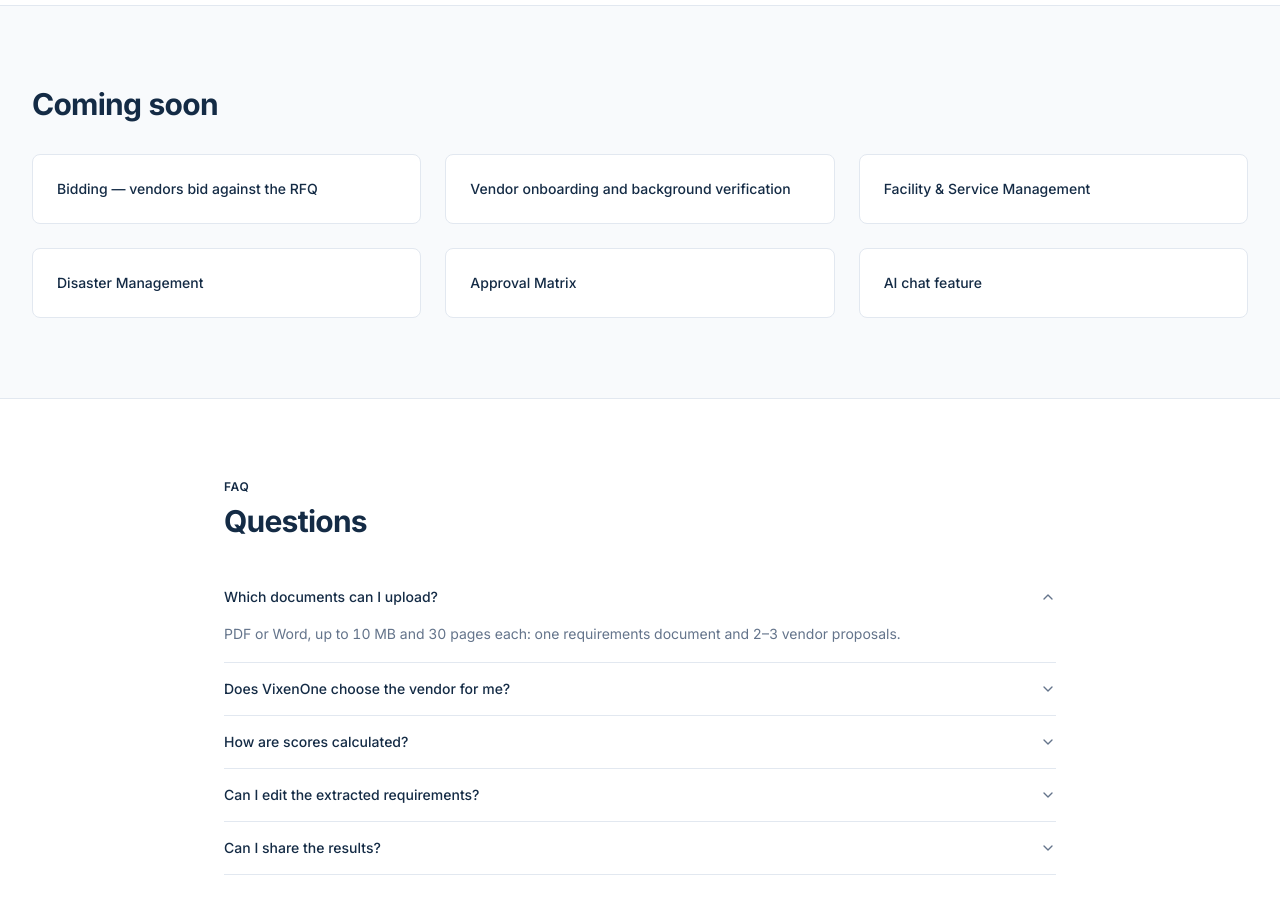
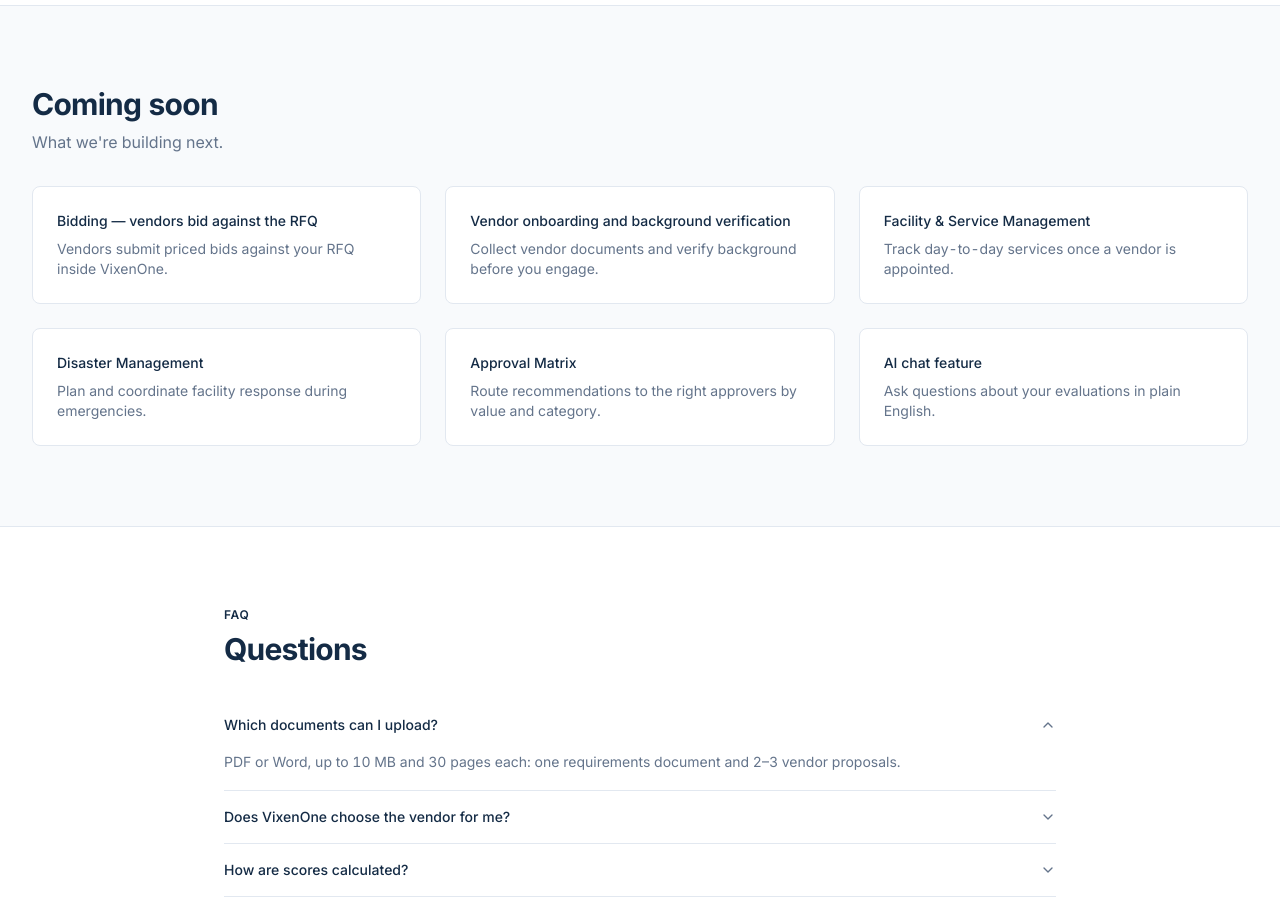
Before and after one commit to rsharma0211/vixenone, a React (Vite) app in the folder frontend/: page / in a window 1280 px wide. Shown: the part 3780-4695 px from the top of the page. Built offline with nearby package versions, Linux system fonts and the light colour scheme; no server answers.

Commit message:
P6: Landing Coming soon summaries with content lock

```diff
--- a/frontend/src/pages/LandingPage.tsx
+++ b/frontend/src/pages/LandingPage.tsx
@@ -788,25 +788,48 @@
                 <h2 className="text-2xl sm:text-3xl font-bold text-text tracking-tight">
                   Coming soon
                 </h2>
+                <p className="text-sm sm:text-base text-muted">
+                  What we're building next.
+                </p>
               </div>
             </Reveal>
 
             <div className="grid grid-cols-1 md:grid-cols-2 lg:grid-cols-3 gap-6">
               {[
-                'Bidding — vendors bid against the RFQ',
-                'Vendor onboarding and background verification',
-                'Facility & Service Management',
-                'Disaster Management',
-                'Approval Matrix',
-                'AI chat feature',
+                {
+                  title: 'Bidding — vendors bid against the RFQ',
+                  summary: 'Vendors submit priced bids against your RFQ inside VixenOne.',
+                },
+                {
+                  title: 'Vendor onboarding and background verification',
+                  summary: 'Collect vendor documents and verify background before you engage.',
+                },
+                {
+                  title: 'Facility & Service Management',
+                  summary: 'Track day-to-day services once a vendor is appointed.',
+                },
+                {
+                  title: 'Disaster Management',
+                  summary: 'Plan and coordinate facility response during emergencies.',
+                },
+                {
+                  title: 'Approval Matrix',
+                  summary: 'Route recommendations to the right approvers by value and category.',
+                },
+                {
+                  title: 'AI chat feature',
+                  summary: 'Ask questions about your evaluations in plain English.',
+                },
               ].map((item, index) => (
                 <Reveal
-                  key={item}
+                  key={item.title}
                   delay={index * 60}
                   reducedMotion={prefersReducedMotion}
+                  className="h-full"
                 >
-                  <div className="rounded-lg border border-border bg-background p-6 h-full transition-all duration-200 hover:-translate-y-[2px] hover:border-slate-300 motion-reduce:hover:translate-y-0">
-                    <p className="text-sm font-medium text-text">{item}</p>
+                  <div className="rounded-lg border border-border bg-background p-6 h-full transition-all duration-200 hover:-translate-y-[2px] hover:border-slate-300 motion-reduce:hover:translate-y-0 space-y-2">
+                    <p className="text-sm font-medium text-text">{item.title}</p>
+                    <p className="text-sm text-muted">{item.summary}</p>
                   </div>
                 </Reveal>
               ))}
```
Also changed, not shown: 1 other file (tests, documents, lock files or other folders).
